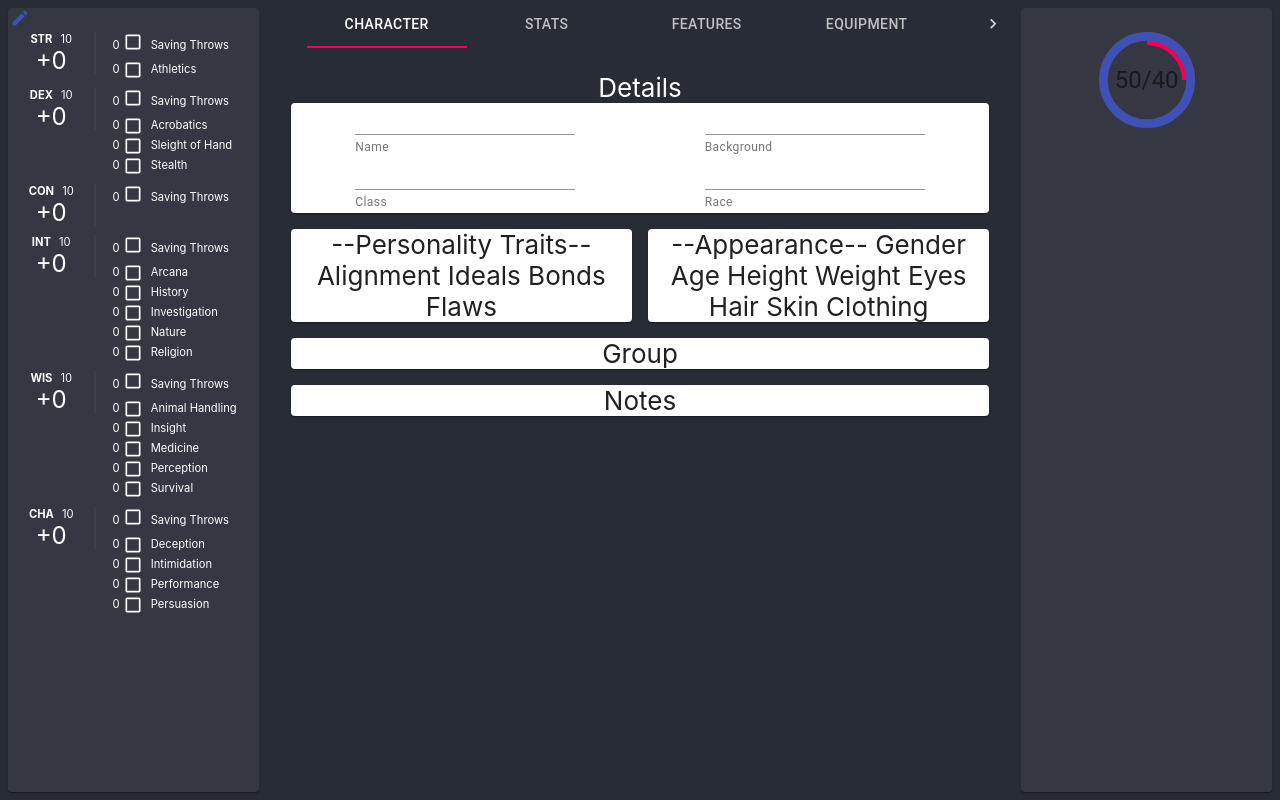
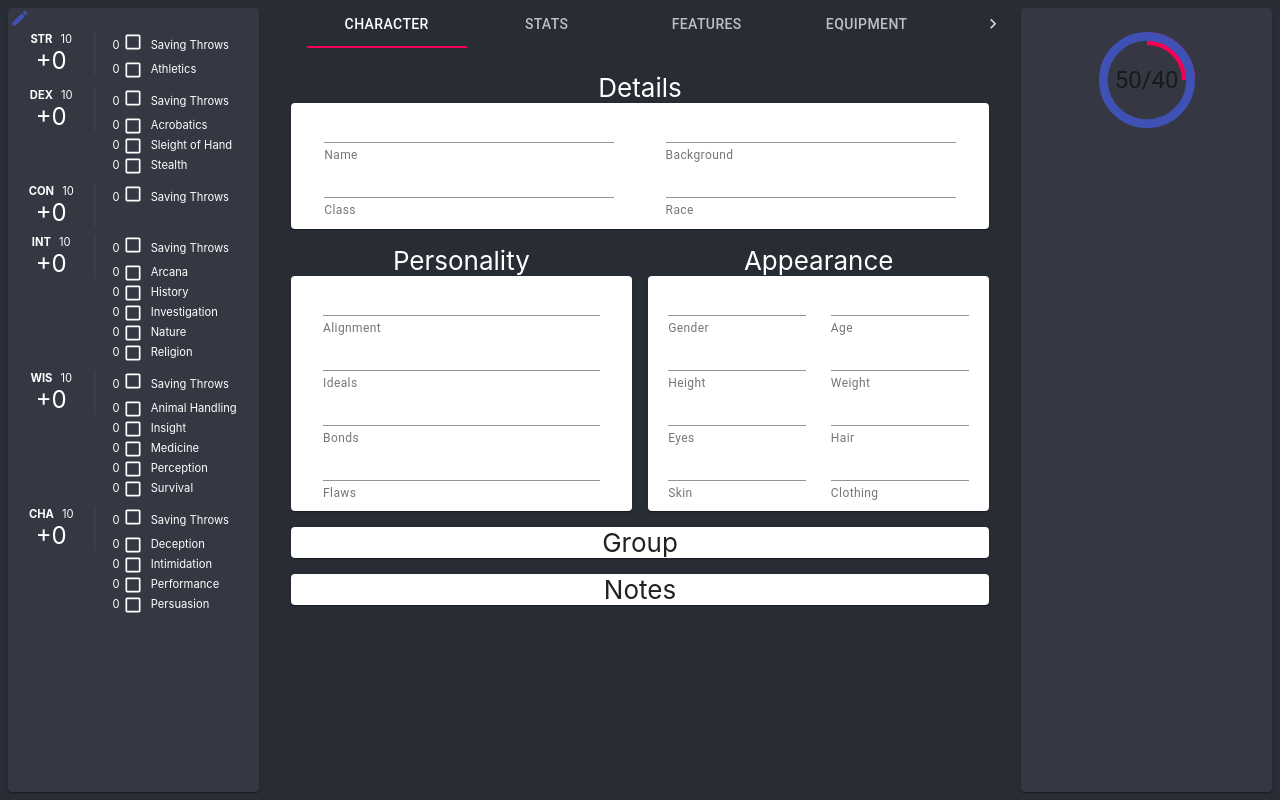
Before and after one commit to eitanwass/5e_auto_character_sheet, a React (Create React App) app: page / in a window 1280 px wide. Built offline with nearby package versions, Linux system fonts and the light colour scheme.

Commit message:
Added some panels

```diff
--- /dev/null
+++ b/src/components/characterPanel/AppearancePanel.tsx
@@ -0,0 +1,52 @@
+import React from "react";
+
+import { Card, Grid, makeStyles, TextField } from "@material-ui/core";
+
+
+const useStyles = makeStyles({
+	textField: {
+		width: "85%",
+	},
+	card: {
+		padding: "1vh 1vh",
+	}
+});
+
+const AppearancePanel = (): JSX.Element => {
+	const classes = useStyles();
+	return (
+		<>
+			Appearance
+			<Card className={classes.card}>
+				<Grid container>
+					<Grid item xs={6}>
+						<TextField className={classes.textField} defaultValue={""} helperText={"Gender"}/>
+					</Grid>
+					<Grid item xs={6}>
+						<TextField className={classes.textField} defaultValue={""} helperText={"Age"}/>
+					</Grid>
+					<Grid item xs={6}>
+						<TextField className={classes.textField} defaultValue={""} helperText={"Height"}/>
+					</Grid>
+					<Grid item xs={6}>
+						<TextField className={classes.textField} defaultValue={""} helperText={"Weight"}/>
+					</Grid>
+					<Grid item xs={6}>
+						<TextField className={classes.textField} defaultValue={""} helperText={"Eyes"}/>
+					</Grid>
+					<Grid item xs={6}>
+						<TextField className={classes.textField} defaultValue={""} helperText={"Hair"}/>
+					</Grid>
+					<Grid item xs={6}>
+						<TextField className={classes.textField} defaultValue={""} helperText={"Skin"}/>
+					</Grid>
+					<Grid item xs={6}>
+						<TextField className={classes.textField} defaultValue={""} helperText={"Clothing"}/>
+					</Grid>
+				</Grid>
+			</Card>
+		</>
+	);
+};
+
+export default AppearancePanel;
--- a/src/components/characterPanel/CharacterPanel.tsx
+++ b/src/components/characterPanel/CharacterPanel.tsx
@@ -3,6 +3,8 @@ import React from "react";
 import { Card, Grid, } from "@material-ui/core";
 
 import DetailsPanel from "./DetailsPanel";
+import PersonalityPanel from "./PersonalityPanel";
+import AppearancePanel from "./AppearancePanel";
 
 
 const CharacterPanel = (): JSX.Element => (
@@ -11,26 +13,10 @@ const CharacterPanel = (): JSX.Element => (
 			<DetailsPanel/>
 		</Grid>
 		<Grid item xs={6}>
-			<Card>
-				--Personality Traits--
-				Alignment
-				Ideals
-				Bonds
-				Flaws
-			</Card>
+			<PersonalityPanel/>
 		</Grid>
 		<Grid item xs={6}>
-			<Card>
-				--Appearance--
-				Gender
-				Age
-				Height
-				Weight
-				Eyes
-				Hair
-				Skin
-				Clothing
-			</Card>
+			<AppearancePanel/>
 		</Grid>
 		<Grid item xs={12}>
 			<Card>Group</Card>
--- a/src/components/characterPanel/DetailsPanel.tsx
+++ b/src/components/characterPanel/DetailsPanel.tsx
@@ -1,28 +1,40 @@
 import React from "react";
 
-import { Card, Grid, TextField } from "@material-ui/core";
+import { Card, Grid, makeStyles, TextField } from "@material-ui/core";
 
 
-const DetailsPanel = (): JSX.Element => (
+const useStyles = makeStyles({
+	textField: {
+		width: "85%",
+	},
+	card: {
+		padding: "1vh 1vh",
+	}
+});
+
+const DetailsPanel = (): JSX.Element => {
+	const classes = useStyles();
+	return(
 		<>
 			Details
-		<Card>
+			<Card className={classes.card}>
 				<Grid container>
 					<Grid item xs={6}>
-					<TextField defaultValue={""} helperText={"Name"}/>
+						<TextField className={ classes.textField } defaultValue={""} helperText={"Name"}/>
 					</Grid>
 					<Grid item xs={6}>
-					<TextField defaultValue={""} helperText={"Background"}/>
+						<TextField className={ classes.textField } defaultValue={""} helperText={"Background"}/>
 					</Grid>
 					<Grid item xs={6}>
-					<TextField defaultValue={""} helperText={"Class"}/>
+						<TextField className={ classes.textField } defaultValue={""} helperText={"Class"}/>
 					</Grid>
 					<Grid item xs={6}>
-					<TextField defaultValue={""} helperText={"Race"}/>
+						<TextField className={ classes.textField } defaultValue={""} helperText={"Race"}/>
 					</Grid>
 				</Grid>
 			</Card>
 		</>
 	);
+};
 
 export default  DetailsPanel;
--- /dev/null
+++ b/src/components/characterPanel/PersonalityPanel.tsx
@@ -0,0 +1,40 @@
+import React from "react";
+
+import { Card, Grid, makeStyles, TextField } from "@material-ui/core";
+
+
+const useStyles = makeStyles({
+	textField: {
+		width: "85%",
+	},
+	card: {
+		padding: "1vh 1vh",
+	}
+});
+
+const PersonalityPanel = (): JSX.Element => {
+	const classes = useStyles();
+	return (
+		<>
+			Personality
+			<Card className={classes.card}>
+				<Grid container>
+					<Grid item xs={12}>
+						<TextField className={classes.textField} defaultValue={""} helperText={"Alignment"}/>
+					</Grid>
+					<Grid item xs={12}>
+						<TextField className={classes.textField} defaultValue={""} helperText={"Ideals"}/>
+					</Grid>
+					<Grid item xs={12}>
+						<TextField className={classes.textField} defaultValue={""} helperText={"Bonds"}/>
+					</Grid>
+					<Grid item xs={12}>
+						<TextField className={classes.textField} defaultValue={""} helperText={"Flaws"}/>
+					</Grid>
+				</Grid>
+			</Card>
+		</>
+	);
+};
+
+export default PersonalityPanel;
```
Lines whose indentation alone changed are shown as unchanged.
